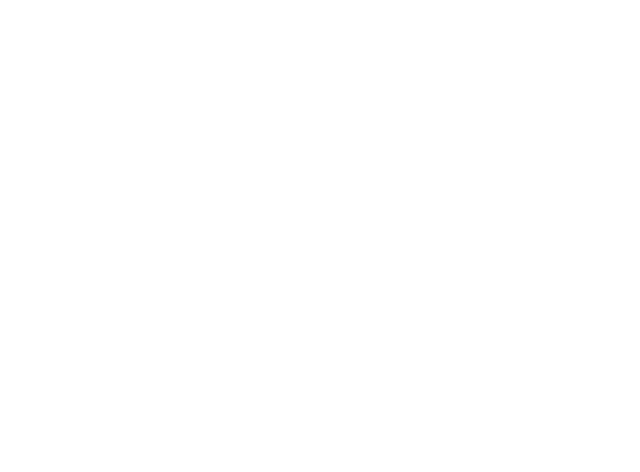
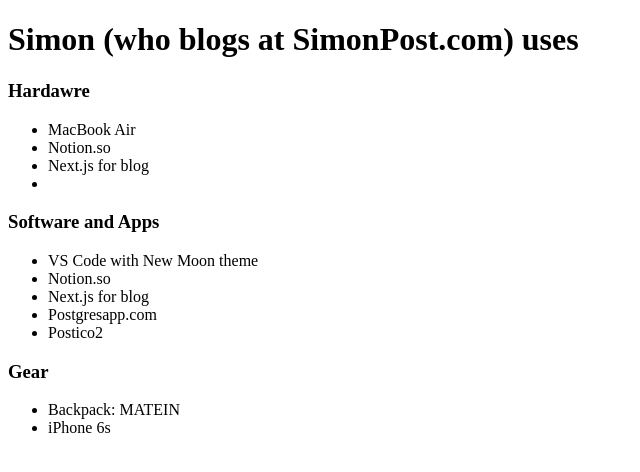
Before and after one commit to simonhlee97/uses, a plain HTML site: page index.html in a window 1280 px wide. Shown: the whole page, without its empty margins (0-640 px from the left). Drawn offline with Linux system fonts and the light colour scheme.

Commit message:
list wip

```diff
--- a/index.html
+++ b/index.html
@@ -4,9 +4,32 @@
   <meta charset="UTF-8">
   <meta http-equiv="X-UA-Compatible" content="IE=edge">
   <meta name="viewport" content="width=device-width, initial-scale=1.0">
-  <title>Document</title>
+  <title>Simon Uses</title>
 </head>
 <body>
+  <h1>Simon (who blogs at SimonPost.com) uses</h1>
 
+  <h3>Hardawre</h3>
+  <ul>
+    <li>MacBook Air</li>
+    <li>Notion.so</li>
+    <li>Next.js for blog</li>
+    <li></li>
+  </ul>
+
+  <h3>Software and Apps</h3>
+  <ul>
+    <li>VS Code with New Moon theme</li>
+    <li>Notion.so</li>
+    <li>Next.js for blog</li>
+    <li>Postgresapp.com</li>
+    <li>Postico2</li>
+  </ul>
+
+  <h3>Gear</h3>
+  <ul>
+    <li>Backpack: MATEIN</li>
+    <li>iPhone 6s</li>
+  </ul>
 </body>
 </html>
```
